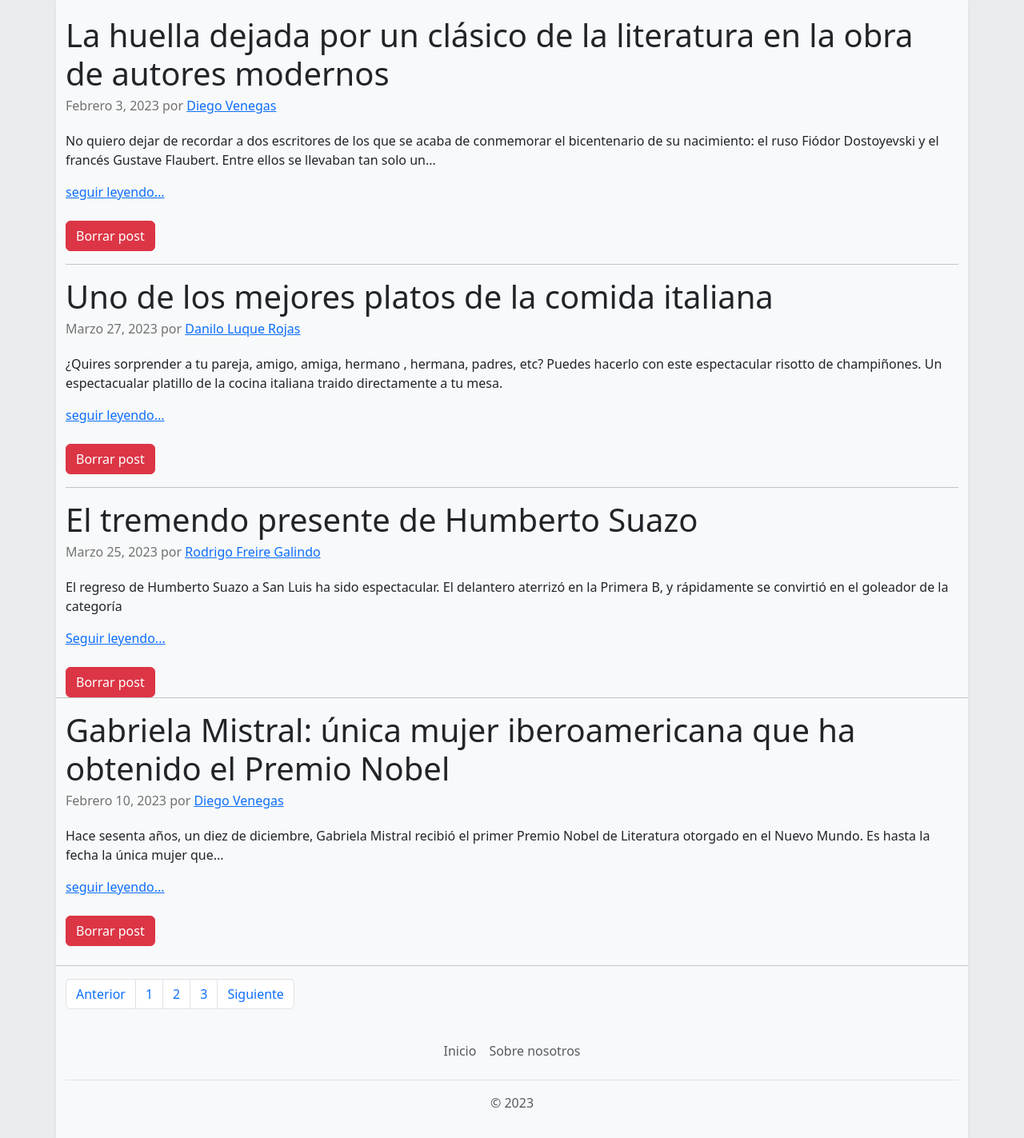
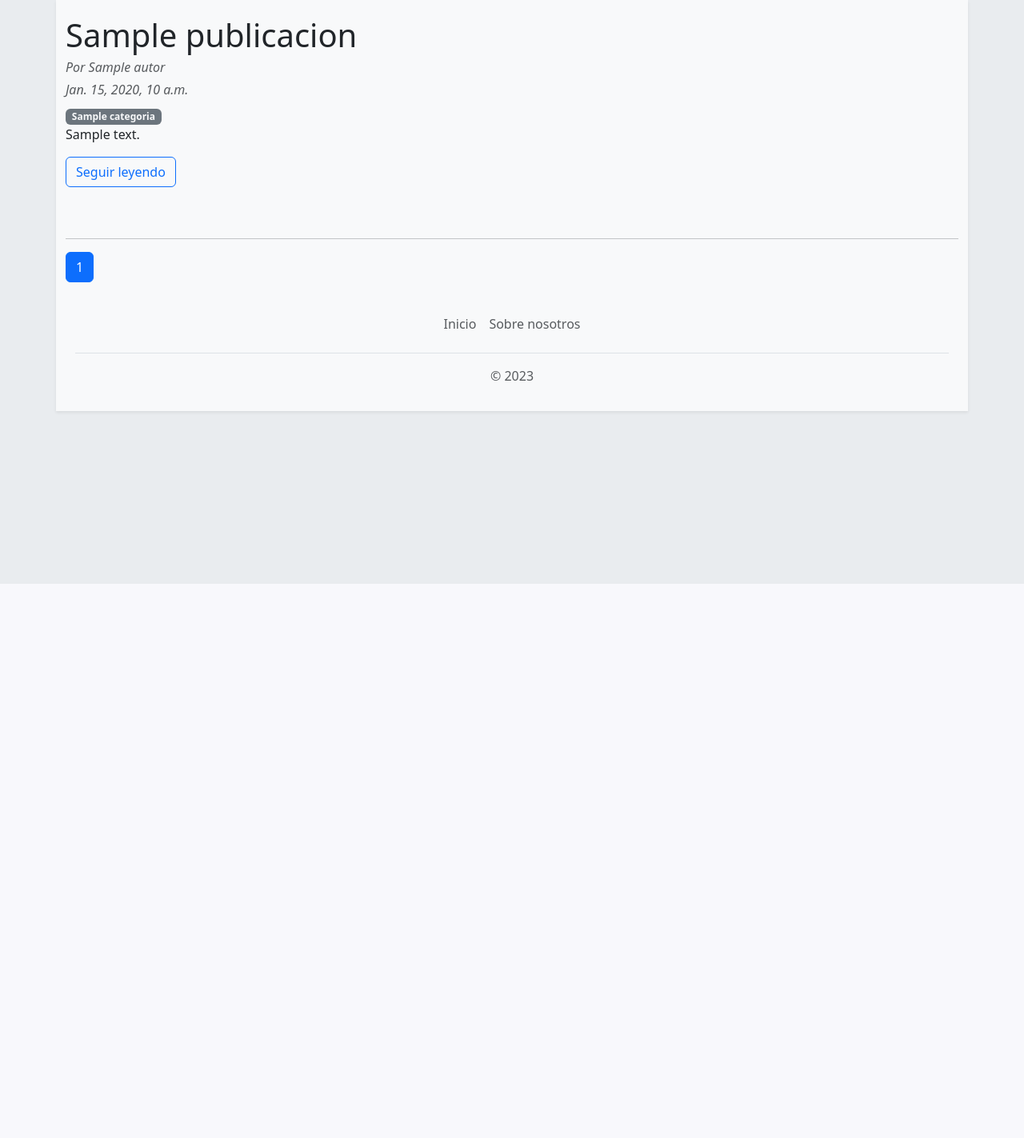
Before and after one commit to petitmilicen/Blog-django, a Django app: template Blog/blog_proyecto/core/templates/core/publicaciones.html in a window 1280 px wide. Shown: the part 70-1493 px from the top of the page at 80% size. After the commit the page ends 800 px from the top, so only its background shows below. Run offline with Django 3.2, Linux system fonts and the light colour scheme; the template is opened without the code that fills it: most values are stand-ins (such as "Sample title", 1, 10 or a date in 2020).

Commit message:
likes, paginacion

```diff
--- a/Blog/blog_proyecto/blog_proyecto/settings.py
+++ b/Blog/blog_proyecto/blog_proyecto/settings.py
@@ -77,7 +77,7 @@ WSGI_APPLICATION = 'blog_proyecto.wsgi.application'
 DATABASES = {
     "default": {
         "ENGINE": "django.db.backends.oracle",
-        "NAME": "localhost:1521/orcl",
+        "NAME": "localhost:1521/xe",
         "USER": "admin_django",
         "PASSWORD": "asd123",
         'TEST':{
--- a/Blog/blog_proyecto/core/models.py
+++ b/Blog/blog_proyecto/core/models.py
@@ -29,7 +29,7 @@ class Publicacion(models.Model):
 
 class Categoria(models.Model):
     nombre = models.CharField(max_length=30)
-
+    imagen = models.ImageField(default=None)
     def __str__(self):
         return self.nombre
 
--- a/Blog/blog_proyecto/core/templates/core/barra-navegacion.html
+++ b/Blog/blog_proyecto/core/templates/core/barra-navegacion.html
@@ -10,7 +10,7 @@
           <a class="nav-link" aria-current="page" href="{% url 'index' %}">Inicio</a>
         </li>
         <li class="nav-item">
-          <a class="nav-link" aria-current="page" href="{% url 'publicaciones' %}">Publicaciones</a>
+          <a class="nav-link" aria-current="page" href="publicaciones/?pagina=1">Publicaciones</a>
         </li>
         <li class="nav-item">
           <a class="nav-link" href="{% url 'donacion' %}">Donar</a>
--- a/Blog/blog_proyecto/core/templates/core/publicaciones.html
+++ b/Blog/blog_proyecto/core/templates/core/publicaciones.html
@@ -25,66 +25,82 @@
   <div class="row" style="padding-top: 20px;">
     <div class="col">
 
-      <article class="post" id="diego1">
-        <h2 class="blog-post-title mb-1">La huella dejada por un clásico de la literatura en la obra de autores modernos</h2>
-        <p class="blog-post-meta">Febrero 3, 2023 por <a href="">Diego Venegas</a></p>
+      {% for publicacion in publicaciones %}
+      <article class="blog-post">
+        <h2 class="blog-post-title mb-1">{{publicacion.titulo}}</h2>
+        <div class="text-muted fst-italic mb-1">Por {{publicacion.autor}}</div>
+        <div class="text-muted fst-italic mb-2">{{publicacion.fecha_creacion}}</div>
+        <a class="badge bg-secondary text-decoration-none link-light" href="#!">{{publicacion.categoria}}</a>
+        <p>{{publicacion.texto|truncatewords:50}}</p>
 
-        <p>No quiero dejar de recordar a dos escritores de los que se acaba de conmemorar el bicentenario de su nacimiento: el ruso Fiódor Dostoyevski y el francés Gustave Flaubert. Entre ellos se llevaban tan solo un...</p>
-        <p class="mb-0  text-left"><a href="/html/Publicación Diego/Publicacion-1.html"> seguir leyendo...</a></p>
-        <br>
-        <button type="button" class="borrar-post btn btn-danger">Borrar post</button>
-      </article>
-      <hr>
+        {% if user.is_staff %}
+        <div class="btn-group" role="group" aria-label="Opciones">
+          <button type="button" class="btn btn-outline-primary" onclick="location.href='{% url 'publicacion' publicacion.id %}'">Seguir leyendo</button>
 
-      <article class="post" id="dan1">
-        <h2 class="blog-post-title mb-1">Uno de los mejores platos de la comida italiana</h2>
-        <p class="blog-post-meta">Marzo 27, 2023 por <a href="">Danilo Luque Rojas</a></p>
+          <form action={% url 'like-publicaciones' publicacion.id %} method="POST" class="btn-group" style="margin-left: 0px;">
+            {% csrf_token %}
 
-        <p>¿Quires sorprender a tu pareja, amigo, amiga, hermano , hermana, padres, etc? Puedes hacerlo con este espectacular risotto de champiñones. Un espectacualar platillo de la cocina italiana traido directamente a tu mesa.</p>
-        <p class="mb-0  text-left"><a href="Publicación Danilo/post1D.html" > seguir leyendo...</a></p>
-        <br>
-        <button type="button" class="borrar-post btn btn-danger">Borrar post</button>
+            <button type="submit" class="btn btn-outline-danger" value='{{publicacion.id}}' name='publicaciones-id'><i class="bi bi-heart-fill"></i> {{publicacion.likes.count}}</button>
+
+          </form>
+          <button type="button" class="btn btn-outline-warning" onclick="location.href='{% url 'editar-publicacion' publicacion.id %}'">Editar</button>
+
+        </div>
+        {% elif user.is_authenticated %}
+        <div class="btn-group" role="group" aria-label="Opciones">
+          <button type="button" class="btn btn-outline-primary" onclick="location.href='{% url 'publicacion' publicacion.id %}'">Seguir leyendo</button>
+
+          <form action='{% url 'like-publicaciones' publicacion.id %}' method="POST" class="btn-group" style="margin-left: 0px;" id="like-form-{{publicacion.id}}">
+            {% csrf_token %}
+            <button type="submit" class="btn btn-outline-danger" value='{{publicacion.id}}' name='publicaciones-id'><i class="bi bi-heart-fill"></i> {{publicacion.likes.count}}</button>
+          </form>
+
+        </div>
+          {% else %}
+          <div class="btn-group" role="group" aria-label="Opciones">
+            <button type="button" class="btn btn-outline-primary" onclick="location.href='{% url 'publicacion' publicacion.id %}'">Seguir leyendo</button>
+
+          </div>
+
+        {% endif %}
       </article>
 
+      {% if forloop.counter != 3 %}
       <hr>
+      {% endif %}
 
-      <article class="post" id="rodrigo1">
-        <h2 class="blog-post-title mb-1">El tremendo presente de Humberto Suazo</h2>
-        <p class="blog-post-meta">Marzo 25, 2023 por <a href="">Rodrigo Freire Galindo</a></p>
+      {% endfor %}
 
-        <p>El regreso de Humberto Suazo a San Luis ha sido espectacular. El delantero aterrizó en la Primera B, y rápidamente se convirtió en el goleador de la categoría</p>
-        <p class="mb-0  text-left"><a href="/html/Publicación Rodrigo/publi_1.html"> Seguir leyendo...</a></p>
-        <br>
-        <button type="button" class="borrar-post btn btn-danger">Borrar post</button>
-      </article>
-    </div>
+      <nav aria-label="Page navigation example">
+        <ul class="pagination">
+          {% if publicaciones.has_previous %}
+          <li class="page-item">
+            <a class="page-link" href="?pagina={{ publicaciones.previous_page_number }}" aria-label="Previous">
+              <span aria-hidden="true">&laquo;</span>
+              <span class="sr-only">Anterior</span>
+            </a>
+          </li>
+          {% endif %}
 
-    <hr>
+          {% for numero_pagina in publicaciones.paginator.page_range %}
+          <li class="page-item{% if publicaciones.number == numero_pagina %} active{% endif %}">
+            <a class="page-link" href="?pagina={{ numero_pagina }}">{{ numero_pagina }}</a>
+          </li>
+          {% endfor %}
 
-    <article class="post" id="diego2">
-      <h2 class="blog-post-title mb-1">Gabriela Mistral: única mujer iberoamericana que ha obtenido el Premio Nobel</h2>
-      <p class="blog-post-meta">Febrero 10, 2023 por <a href="">Diego Venegas</a></p>
-
-      <p>Hace sesenta años, un diez de diciembre, Gabriela Mistral recibió el primer Premio Nobel de Literatura otorgado en el Nuevo Mundo. Es hasta la fecha la única mujer que...</p>
-      <p class="mb-0  text-left"><a href="/html/Publicación Diego/Publicacion-2.html"> seguir leyendo...</a></p>
-      <br>
-      <button type="button" class="borrar-post btn btn-danger">Borrar post</button>
-      <br><br>
-    </article>
-    <hr>
-
-
-    <nav aria-label="Page navigation example">
-        <ul class="pagination">
-          <li class="page-item"><a class="page-link" href="/html/posts.html">Anterior</a></li>
-          <li class="page-item"><a class="page-link" href="posts.html">1</a></li>
-          <li class="page-item"><a class="page-link" href="posts_2.html">2</a></li>
-          <li class="page-item"><a class="page-link" href="posts_3.html">3</a></li>
-          <li class="page-item"><a class="page-link" href="posts_2.html">Siguiente</a></li>
+          {% if publicaciones.has_next %}
+          <li class="page-item">
+            <a class="page-link" href="?pagina={{ publicaciones.next_page_number }}" aria-label="Next">
+              <span aria-hidden="true">&raquo;</span>
+              <span class="sr-only">Siguiente</span>
+            </a>
+          </li>
+          {% endif %}
         </ul>
       </nav>
 
-      {% include 'core/footer.html' %}
+
+    {% include 'core/footer.html' %}
 
   </div>
   </main>
--- a/Blog/blog_proyecto/core/urls.py
+++ b/Blog/blog_proyecto/core/urls.py
@@ -15,6 +15,7 @@ urlpatterns = [
     path('eliminar-publicacion/<str:pk>/', views.eliminar_publicacion, name='eliminar-publicacion'),
     path('like-index/<str:pk>/', views.likes_index, name='like-index'),
     path('like-publicacion/<str:pk>/', views.likes_publicacion, name='like-publicacion'),
+    path('like-publicaciones/<str:pk>/', views.likes_publicaciones, name='like-publicaciones'),
     path('panel-admin', views.panel_administracion, name='panel-admin')
 
 ]
```
Also changed, not shown: Blog/blog_proyecto/core/templates/core/index.html (+10 -25 lines), Blog/blog_proyecto/core/views.py (+32 -10 lines), Blog/blog_proyecto/core/migrations/0004_categoria_imagen.py (added), Blog/blog_proyecto/img/FxUsk77XoAEEUxC.jpg (added), Blog/blog_proyecto/img/biblioteca.jpg (renamed from Blog/blog_proyecto/core/static/core/img/biblioteca.jpg), Blog/blog_proyecto/img/cocina.jpg (renamed from Blog/blog_proyecto/core/static/core/img/cocina.jpg), Blog/blog_proyecto/img/cr7.jpg (renamed from Blog/blog_proyecto/core/static/core/img/cr7.jpg).
